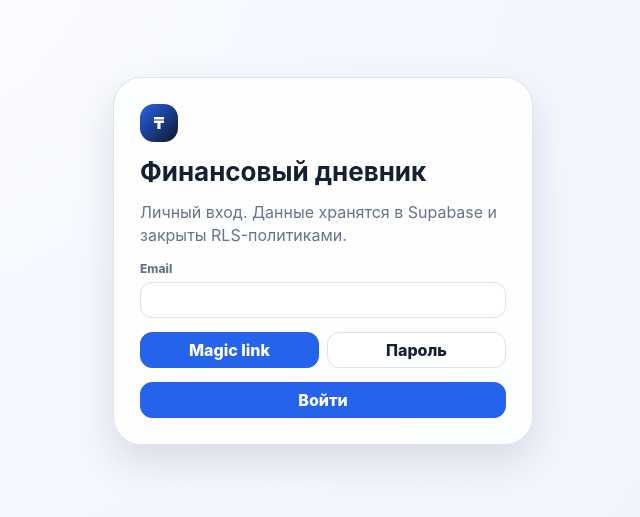
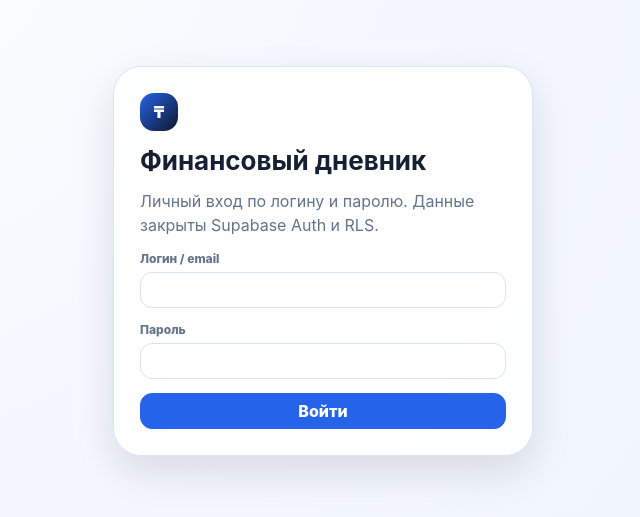
Before and after one commit to DelFox-hub/finplan, a Next.js app: page /login in a window 1280 px wide. Shown: the part 139-656 px from the top of the page, without its empty margins (317-957 px from the left). Built offline with nearby package versions, Linux system fonts and the light colour scheme.

Commit message:
Add files via upload

```diff
--- a/app/globals.css
+++ b/app/globals.css
@@ -97,13 +97,6 @@ select {
   min-width: 0;
 }
 
-.loginModes {
-  display: grid;
-  grid-template-columns: 1fr 1fr;
-  gap: 8px;
-}
-
-.loginModes button,
 .btn,
 .primaryBtn {
   height: 36px;
@@ -114,7 +107,6 @@ select {
   font-weight: 800;
 }
 
-.loginModes button.active,
 .primaryBtn,
 .btn.blue {
   background: var(--blue);
--- a/app/login/page.tsx
+++ b/app/login/page.tsx
@@ -7,30 +7,22 @@ export default function LoginPage() {
   const supabase = createClient();
   const [email, setEmail] = useState("");
   const [password, setPassword] = useState("");
-  const [mode, setMode] = useState<"magic" | "password">("magic");
   const [message, setMessage] = useState("");
 
   async function submit(e: React.FormEvent) {
     e.preventDefault();
     setMessage("");
 
+    const { error } = await supabase.auth.signInWithPassword({
+      email: email.trim(),
+      password
+    });
 
-    if (mode === "magic") {
-      const redirectTo = `${window.location.origin}/auth/callback`;
-      const { error } = await supabase.auth.signInWithOtp({
-        email,
-        options: { emailRedirectTo: redirectTo }
-      });
-
-      setMessage(error ? error.message : "Письмо для входа отправлено. Проверь почту.");
+    if (error) {
+      setMessage("Не вошло. Проверь логин/пароль или создай пользователя в Supabase Auth.");
       return;
     }
 
-    const { error } = await supabase.auth.signInWithPassword({ email, password });
-    if (error) {
-      setMessage(error.message);
-      return;
-    }
     window.location.href = "/app";
   }
 
@@ -39,28 +31,29 @@ export default function LoginPage() {
       <form className="loginCard" onSubmit={submit}>
         <div className="brandMark">₸</div>
         <h1>Финансовый дневник</h1>
-        <p>Личный вход. Данные хранятся в Supabase и закрыты RLS-политиками.</p>
+        <p>Личный вход по логину и паролю. Данные закрыты Supabase Auth и RLS.</p>
 
         <label>
-          Email
-          <input value={email} onChange={(e) => setEmail(e.target.value)} type="email" required />
+          Логин / email
+          <input
+            value={email}
+            onChange={(e) => setEmail(e.target.value)}
+            type="email"
+            autoComplete="username"
+            required
+          />
         </label>
 
-        <div className="loginModes">
-          <button type="button" className={mode === "magic" ? "active" : ""} onClick={() => setMode("magic")}>
-            Magic link
-          </button>
-          <button type="button" className={mode === "password" ? "active" : ""} onClick={() => setMode("password")}>
-            Пароль
-          </button>
-        </div>
-
-        {mode === "password" && (
-          <label>
-            Пароль
-            <input value={password} onChange={(e) => setPassword(e.target.value)} type="password" />
-          </label>
-        )}
+        <label>
+          Пароль
+          <input
+            value={password}
+            onChange={(e) => setPassword(e.target.value)}
+            type="password"
+            autoComplete="current-password"
+            required
+          />
+        </label>
 
         <button className="primaryBtn" type="submit">
           Войти
```
Also changed, not shown: 2 other files (tests, documents, lock files or other folders).
